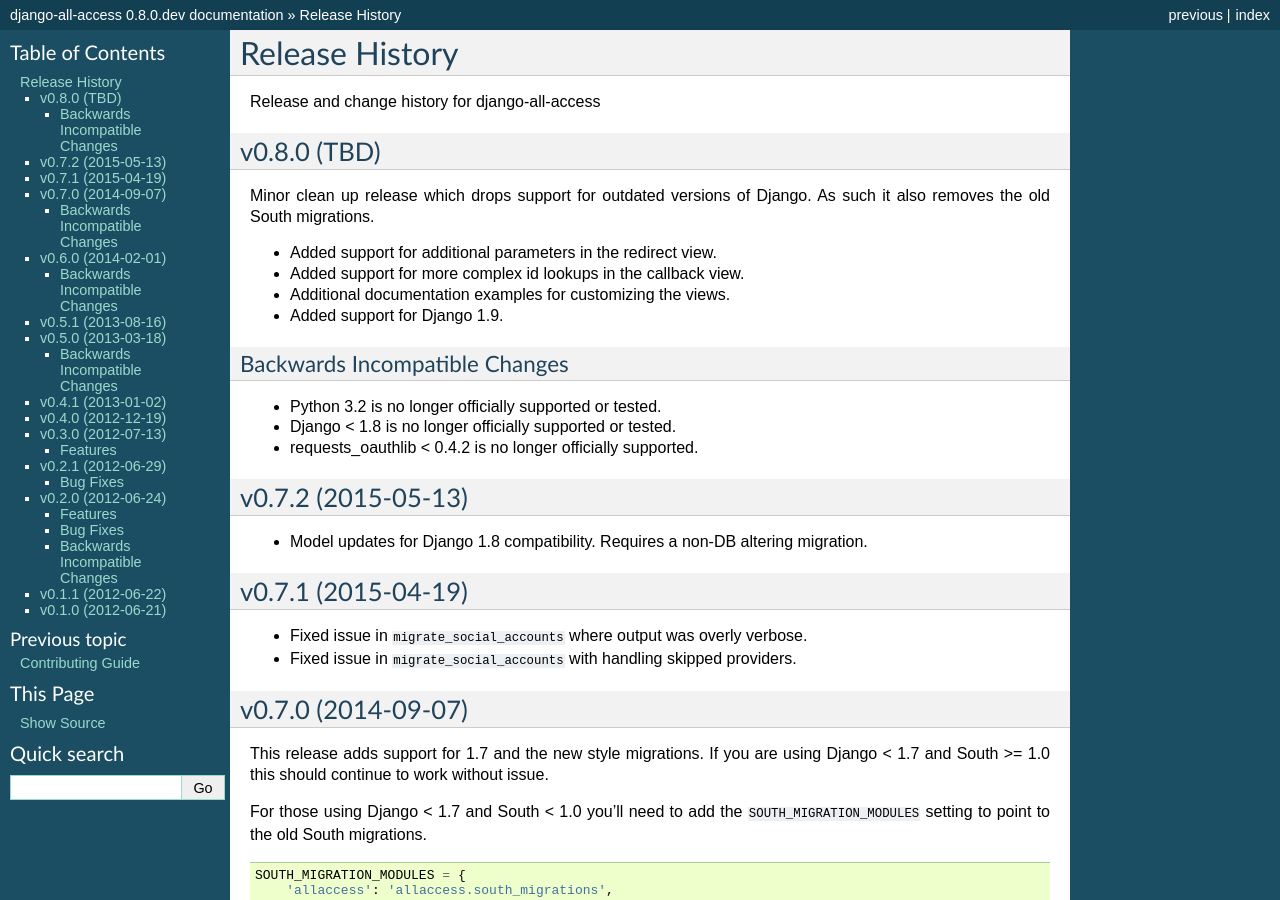
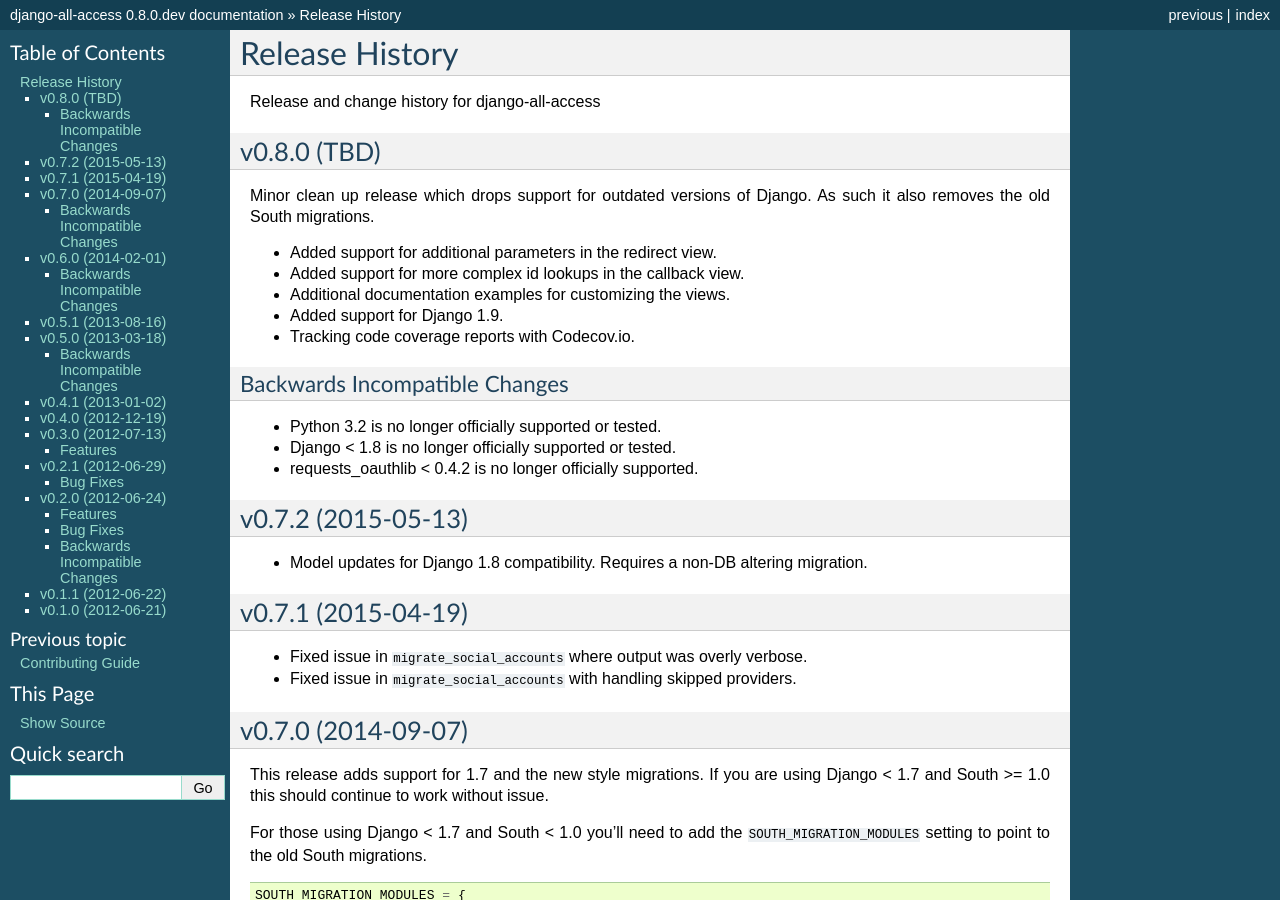
Before and after one commit to mlavin/django-all-access, a Sphinx documentation site: the page built from docs/releases.rst, in a window 1280 px wide and 900 px high. Built offline with Sphinx 7.4.7, drawn with Linux system fonts in a browser that asks for light colours.

Commit message:
Add release note.

```diff
--- a/docs/releases.rst
+++ b/docs/releases.rst
@@ -14,6 +14,7 @@
 - Added support for more complex id lookups in the callback view.
 - Additional documentation examples for customizing the views.
 - Added support for Django 1.9.
+- Tracking code coverage reports with Codecov.io.
 
 
 Backwards Incompatible Changes
```
